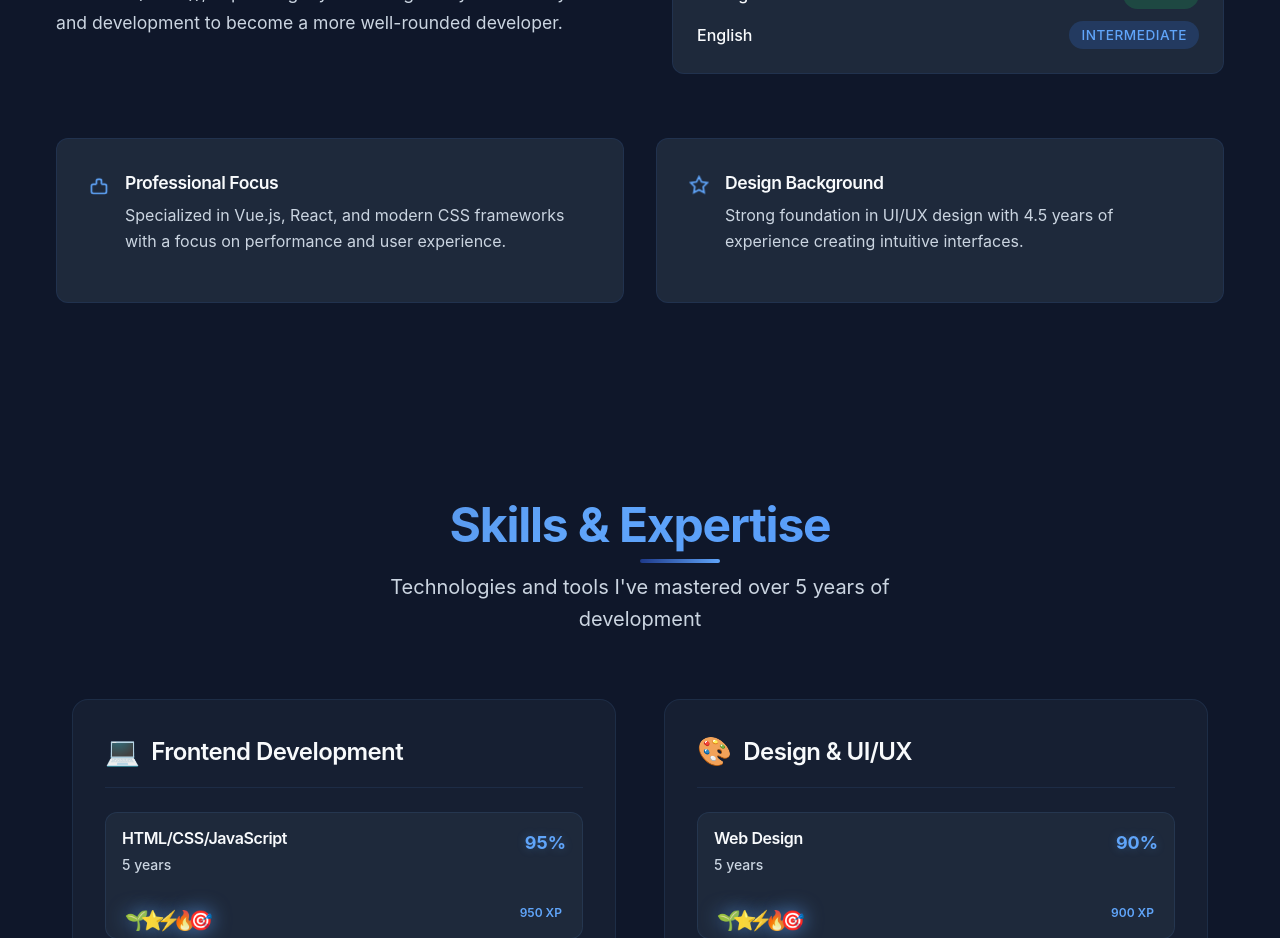
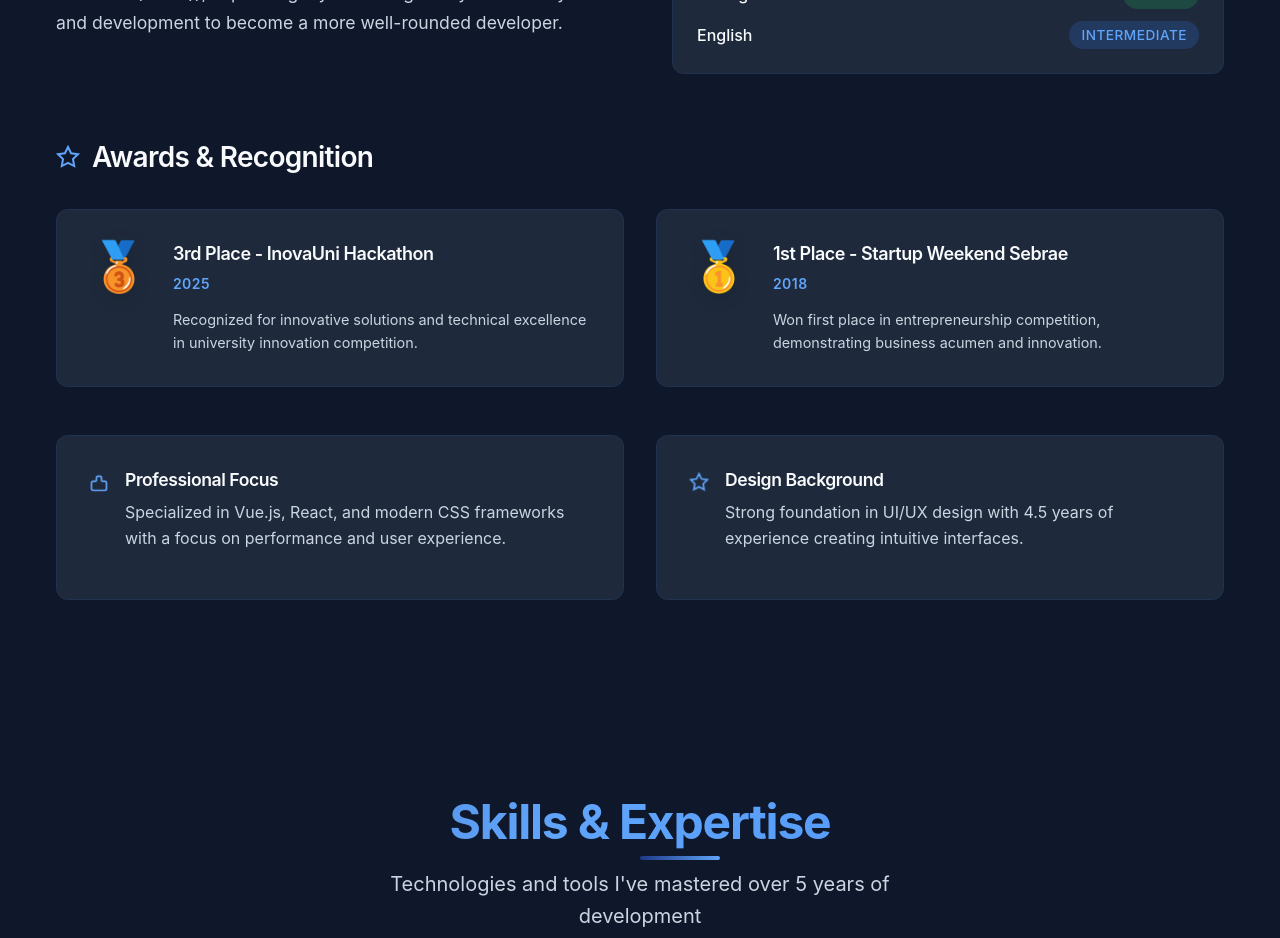
Before and after one commit to C-junior/cj-portfolio-dev, a Vue app: page / in a window 1280 px wide. Shown: the part 1680-2618 px from the top of the page. Built offline with nearby package versions, Linux system fonts and the light colour scheme.

Commit message:
awards section add

```diff
--- a/src/components/sections/About.vue
+++ b/src/components/sections/About.vue
@@ -127,6 +127,35 @@
                     </div>
                   </div>
                 </div>
+              </div>
+            </div>
+          </div>
+        </div>
+
+        <!-- Awards & Recognition -->
+        <div class="awards-section">
+          <h3 class="awards-title">
+            <svg width="24" height="24" viewBox="0 0 24 24" fill="none" stroke="currentColor" stroke-width="2">
+              <path d="M12 2l3.09 6.26L22 9.27l-5 4.87 1.18 6.88L12 17.77l-6.18 3.25L7 14.14 2 9.27l6.91-1.01L12 2z"/>
+            </svg>
+            Awards & Recognition
+          </h3>
+          <div class="awards-grid">
+            <div class="award-item">
+              <div class="award-medal">🥉</div>
+              <div class="award-content">
+                <h4 class="award-title">3rd Place - InovaUni Hackathon</h4>
+                <p class="award-year">2025</p>
+                <p class="award-description">Recognized for innovative solutions and technical excellence in university innovation competition.</p>
+              </div>
+            </div>
+
+            <div class="award-item">
+              <div class="award-medal">🥇</div>
+              <div class="award-content">
+                <h4 class="award-title">1st Place - Startup Weekend Sebrae</h4>
+                <p class="award-year">2018</p>
+                <p class="award-description">Won first place in entrepreneurship competition, demonstrating business acumen and innovation.</p>
               </div>
             </div>
           </div>
@@ -557,13 +586,109 @@ const handleImageLoad = (event) => {
   color: var(--color-accent);
 }
 
+.awards-section {
+  margin-bottom: 3rem;
+  opacity: 0;
+  transform: translateY(30px);
+  transition: all 0.8s cubic-bezier(0.4, 0, 0.2, 1) 0.5s;
+}
+
+.awards-title {
+  display: flex;
+  align-items: center;
+  gap: 0.75rem;
+  font-size: 1.75rem;
+  font-weight: 600;
+  color: var(--color-text);
+  margin-bottom: 2rem;
+}
+
+.awards-title svg {
+  color: var(--color-accent);
+}
+
+.awards-grid {
+  display: grid;
+  grid-template-columns: 1fr 1fr;
+  gap: 2rem;
+}
+
+.award-item {
+  display: flex;
+  gap: 1.5rem;
+  padding: 2rem;
+  background: var(--color-surface);
+  border-radius: 12px;
+  border: 1px solid rgba(59, 130, 246, 0.1);
+  transition: all 0.3s ease;
+  position: relative;
+  overflow: hidden;
+}
+
+.award-item::before {
+  content: '';
+  position: absolute;
+  top: 0;
+  left: 0;
+  width: 4px;
+  height: 100%;
+  background: linear-gradient(180deg, var(--color-accent), var(--color-primary));
+  opacity: 0;
+  transition: opacity 0.3s ease;
+}
+
+.award-item:hover {
+  transform: translateY(-4px);
+  border-color: var(--color-accent);
+  box-shadow: 0 12px 30px rgba(59, 130, 246, 0.2);
+}
+
+.award-item:hover::before {
+  opacity: 1;
+}
+
+.award-medal {
+  font-size: 3rem;
+  flex-shrink: 0;
+  line-height: 1;
+  filter: drop-shadow(0 4px 8px rgba(0, 0, 0, 0.1));
+}
+
+.award-content {
+  flex: 1;
+}
+
+.award-title {
+  font-size: 1.125rem;
+  font-weight: 600;
+  color: var(--color-text);
+  margin: 0 0 0.5rem 0;
+  line-height: 1.3;
+}
+
+.award-year {
+  font-size: 0.875rem;
+  font-weight: 600;
+  color: var(--color-accent);
+  margin: 0 0 0.75rem 0;
+  text-transform: uppercase;
+  letter-spacing: 0.5px;
+}
+
+.award-description {
+  font-size: 0.9rem;
+  color: var(--color-text-secondary);
+  line-height: 1.6;
+  margin: 0;
+}
+
 .about-highlights {
   display: grid;
   grid-template-columns: 1fr 1fr;
   gap: 2rem;
   opacity: 0;
   transform: translateY(30px);
-  transition: all 0.8s cubic-bezier(0.4, 0, 0.2, 1) 0.6s;
+  transition: all 0.8s cubic-bezier(0.4, 0, 0.2, 1) 0.7s;
 }
 
 .highlight-item {
@@ -620,6 +745,11 @@ const handleImageLoad = (event) => {
   transform: translateX(0);
 }
 
+.about-section.is-visible .awards-section {
+  opacity: 1;
+  transform: translateY(0);
+}
+
 .about-section.is-visible .about-highlights {
   opacity: 1;
   transform: translateY(0);
@@ -666,6 +796,27 @@ const handleImageLoad = (event) => {
     transform: none;
   }
 
+  .awards-section {
+    margin-bottom: 2rem;
+  }
+
+  .awards-title {
+    font-size: 1.5rem;
+  }
+
+  .awards-grid {
+    grid-template-columns: 1fr;
+    gap: 1.5rem;
+  }
+
+  .award-item {
+    padding: 1.5rem;
+  }
+
+  .award-medal {
+    font-size: 2.5rem;
+  }
+
   .about-highlights {
     grid-template-columns: 1fr;
     gap: 1.5rem;
@@ -708,6 +859,24 @@ const handleImageLoad = (event) => {
     gap: 0.75rem;
   }
 
+  .awards-title {
+    font-size: 1.25rem;
+  }
+
+  .award-item {
+    flex-direction: column;
+    text-align: center;
+    padding: 1.25rem;
+  }
+
+  .award-medal {
+    font-size: 2rem;
+  }
+
+  .award-title {
+    font-size: 1rem;
+  }
+
   .highlight-item {
     flex-direction: column;
     text-align: center;
```
